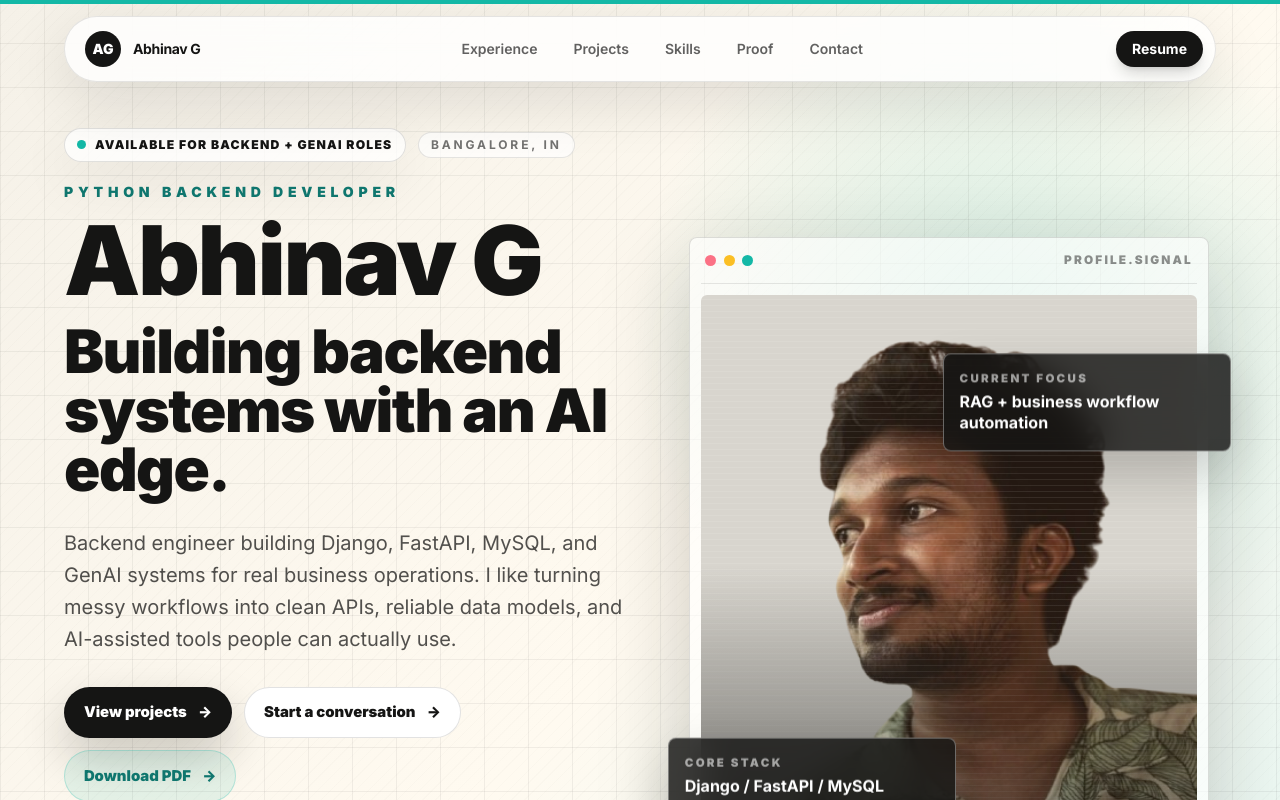
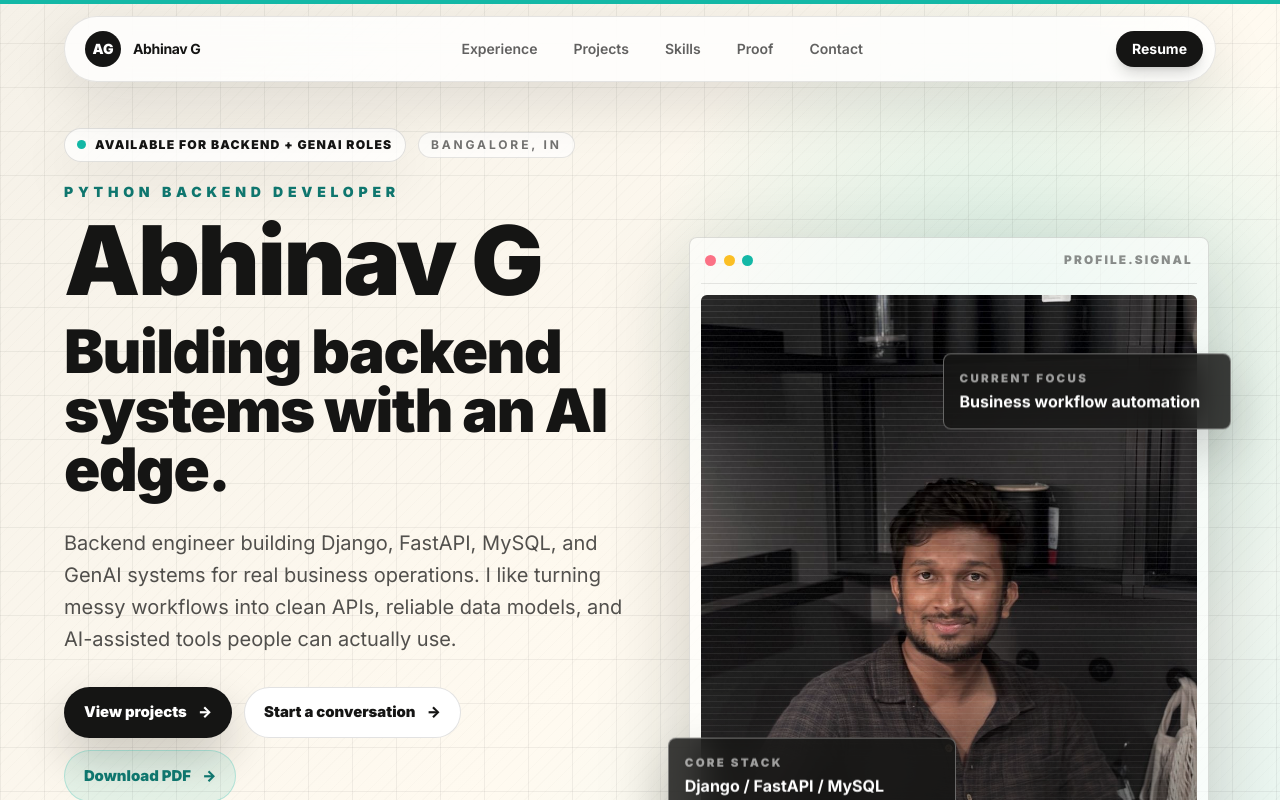
Before and after one commit to abhinavg04/portfolio_react, a React (Vite) app: page / in a window 1280 px wide. Shown: the top 800 px of the page. Built offline with nearby package versions, Linux system fonts and the light colour scheme; a web font is replaced by a local one.

Commit message:
profile photo changed

```diff
--- a/src/App.jsx
+++ b/src/App.jsx
@@ -248,11 +248,11 @@ function Hero() {
               <p>profile.signal</p>
             </div>
             <div className="portrait-frame">
-              <img src="/images/hero.png" alt="Abhinav G" />
+              <img src="/images/profile.jpg" alt="Abhinav G" />
             </div>
             <div className="floating-note note-top">
               <span>Current focus</span>
-              <strong>RAG + business workflow automation</strong>
+              <strong>Business workflow automation</strong>
             </div>
             <div className="floating-note note-bottom">
               <span>Core stack</span>
```
Also changed, not shown: public/images/profile.jpg (added).
